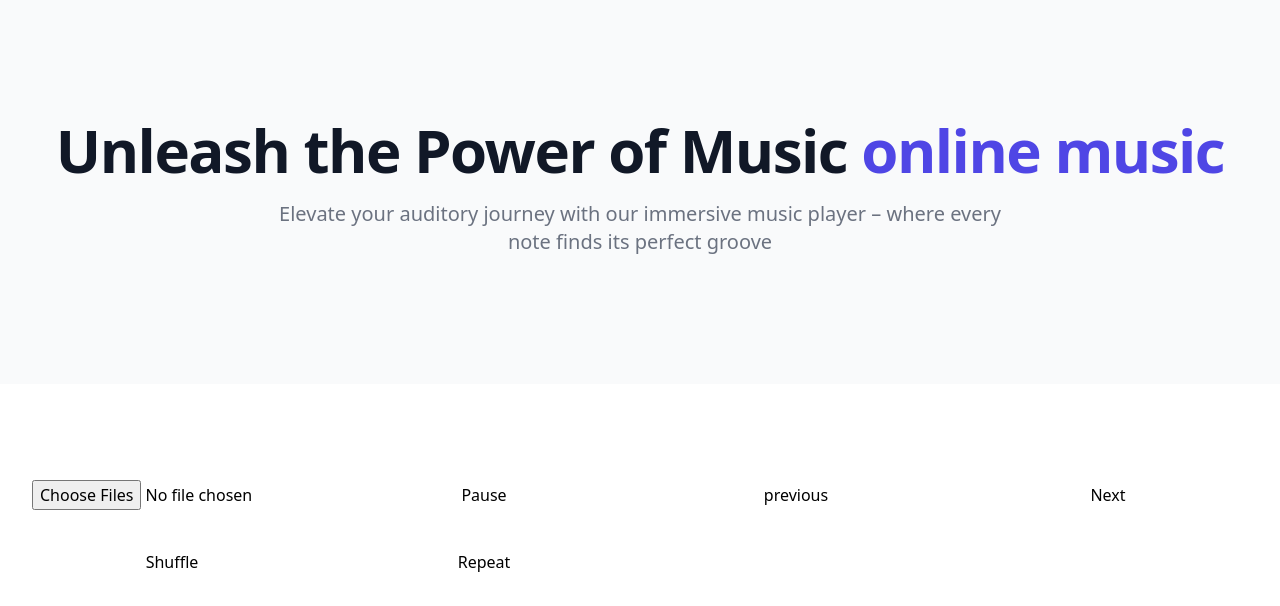
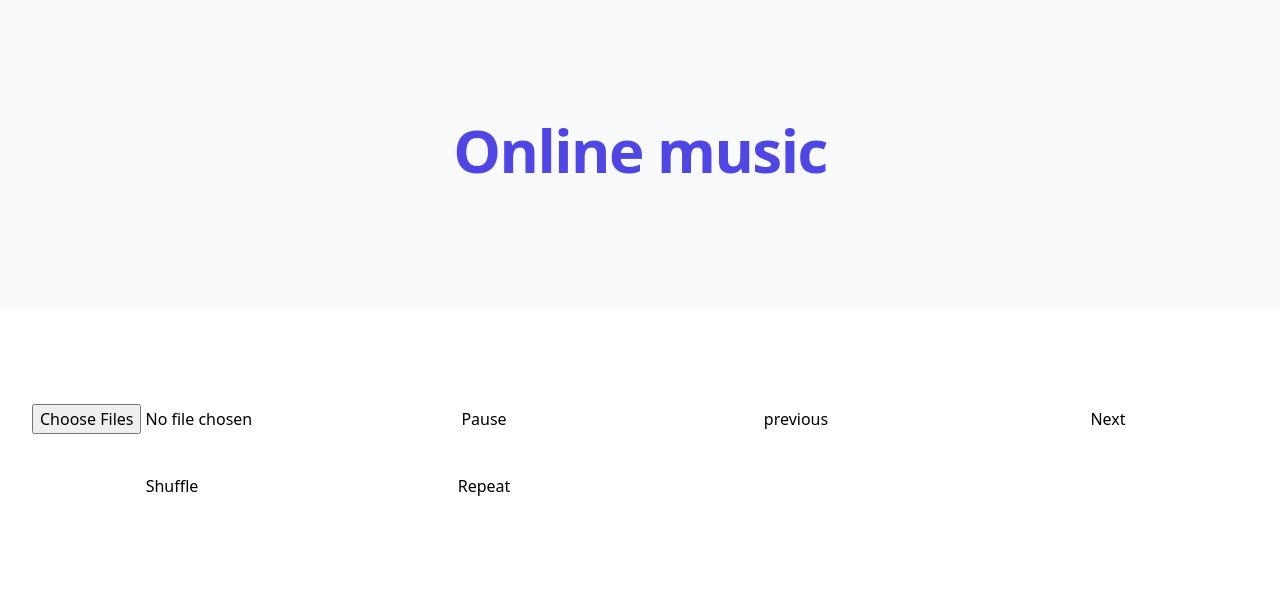
Before and after one commit to kom50/music-test, a Vue app: page / in a window 1280 px wide. Shown: the top 606 px of the page. Built offline with nearby package versions, Linux system fonts and the light colour scheme.

Commit message:
minor changes

```diff
--- a/src/components/HeroSection.vue
+++ b/src/components/HeroSection.vue
@@ -11,13 +11,9 @@
       <main class="mt-16 mx-auto max-w-7xl px-4 sm:mt-24">
         <div class="text-center">
           <h1 class="text-4xl tracking-tight font-extrabold text-gray-900 sm:text-5xl md:text-6xl">
-              <span class="block xl:inline">Unleash the Power of Music</span>
             {{ ' ' }}
-              <span class="block text-indigo-600 xl:inline">online music</span>
+            <span class="block text-indigo-600 xl:inline">Online music</span>
           </h1>
-            <p class="mt-3 max-w-md mx-auto text-base text-gray-500 sm:text-lg md:mt-5 md:text-xl md:max-w-3xl">
-                Elevate your auditory journey with our immersive music player – where every note finds its perfect groove
-            </p>
           <div class="mt-5 max-w-md mx-auto sm:flex sm:justify-center md:mt-8">
 
           </div>
```
Lines whose indentation alone changed are shown as unchanged.
